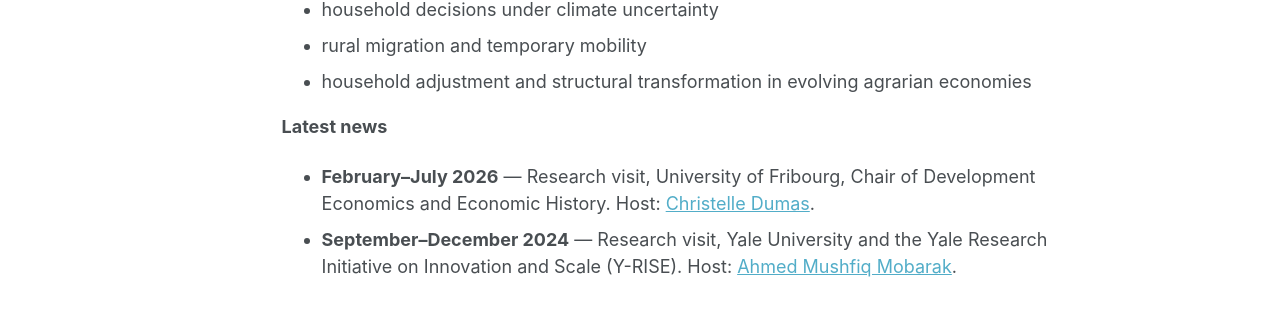
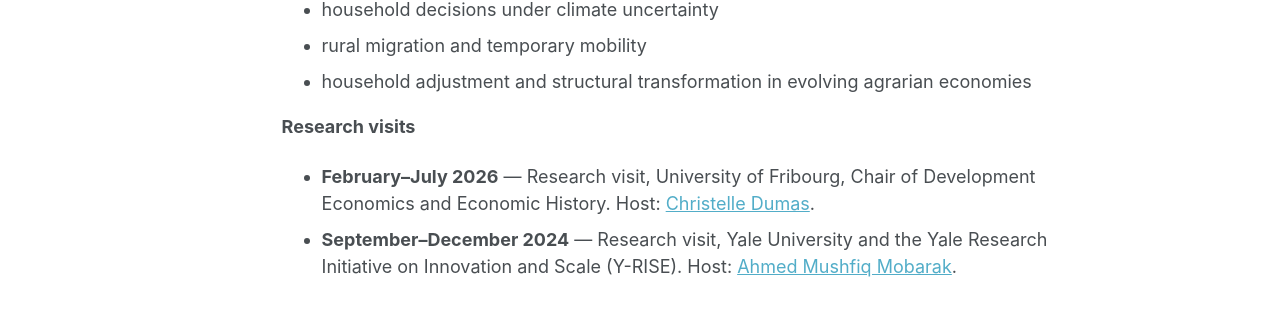
Before and after one commit to aishabsalih/aishabsalih.github.io, a Jekyll site: the page built from _pages/about.md, in a window 1280 px wide and 1093 px high. Shown: the part 640-949 px from the top of the window. Built offline with Jekyll 4.4.1, drawn with Linux system fonts in a browser that asks for light colours; a style sheet for code colours, icons or effects is not loaded.

Commit message:
Update about.md

```diff
--- a/_pages/about.md
+++ b/_pages/about.md
@@ -22,7 +22,7 @@ My research focuses on:
 * rural migration and temporary mobility
 * household adjustment and structural transformation in evolving agrarian economies
 
-**Latest news**
+**Research visits**
 
 * **February–July 2026** — Research visit, University of Fribourg, Chair of Development Economics and Economic History. Host: [Christelle Dumas](https://www.unifr.ch/edhe/fr/chaire/equipe/christelle-dumas.html).
 * **September–December 2024** — Research visit, Yale University and the Yale Research Initiative on Innovation and Scale (Y-RISE). Host: [Ahmed Mushfiq Mobarak](https://economics.yale.edu/people/mushfiq-mobarak).
```
